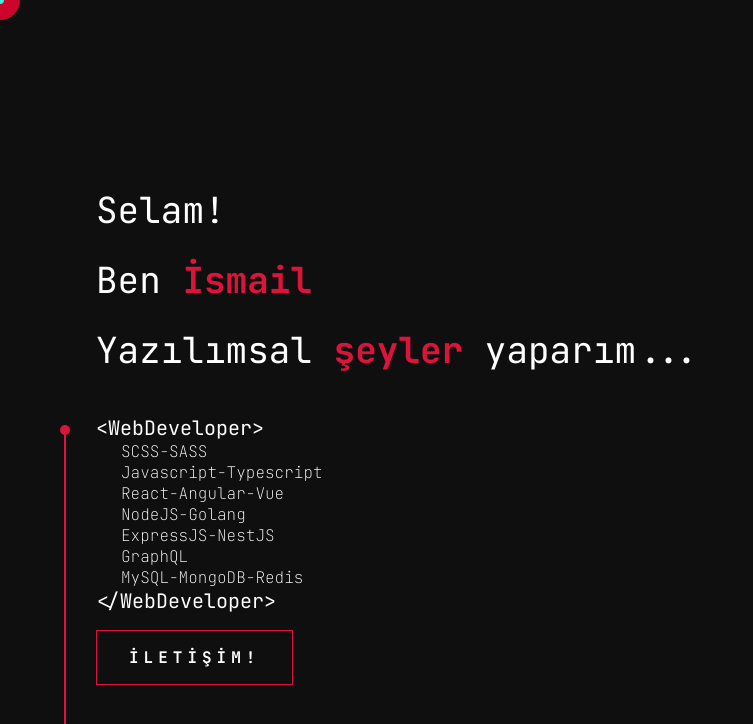
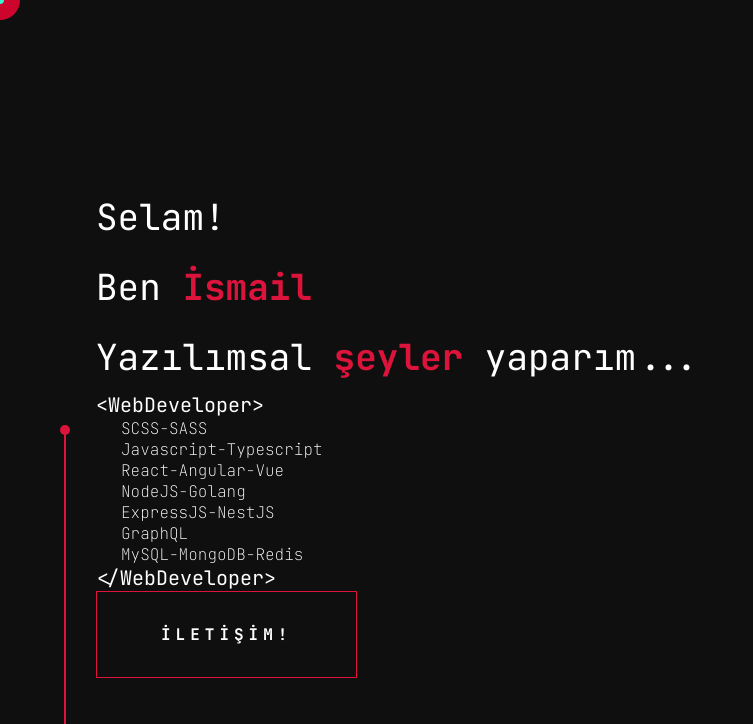
Before and after one commit to ikyilmaz/my-portfolio, a Next.js app: page / in a window 1280 px wide. Shown: the top 724 px of the page, without its empty margins (0-753 px from the left). Built offline with nearby package versions, Linux system fonts and the light colour scheme.

Commit message:
update css

```diff
--- a/pages/home/components/ContactButton.tsx
+++ b/pages/home/components/ContactButton.tsx
@@ -10,8 +10,9 @@
     .button {
       display: block;
       text-decoration: none;
+      width: min-content;
       color: ${props => props.theme.text.white};
-      padding: ${props => props.theme.spacing[2]} ${props => props.theme.spacing[3]};
+      padding: ${props => props.theme.spacing[3]} ${props => props.theme.spacing[4]};
       border: 1px solid ${props => props.theme.colors.primary};
       text-transform: uppercase;
       font-size: ${props => props.theme.fontSize.desktop.button};
--- a/pages/home/components/Features.tsx
+++ b/pages/home/components/Features.tsx
@@ -4,29 +4,28 @@
 
 const Wrapper = styled.div`
   h6 {
-    margin-top: 30px;
-
+    margin: 0;
     .feature {
       display: inline-block;
       padding-left: 25px;
-      font-size: ${(props) => props.theme.fontSize.desktop.badge};
+      font-size: ${props => props.theme.fontSize.desktop.badge};
       font-weight: 100;
     }
 
     .tag {
       font-weight: 500;
-      font-size: ${(props) => props.theme.fontSize.desktop.headingSecondary};
+      font-size: ${props => props.theme.fontSize.desktop.headingSecondary};
     }
   }
 
   @media (max-width: 768px) {
     h6 {
       .feature {
-        font-size: ${(props) => props.theme.fontSize.mobile.badge};
+        font-size: ${props => props.theme.fontSize.mobile.badge};
       }
 
       .tag {
-        font-size: ${(props) => props.theme.fontSize.mobile.badge};
+        font-size: ${props => props.theme.fontSize.mobile.badge};
       }
     }
   }
--- a/pages/home/index.tsx
+++ b/pages/home/index.tsx
@@ -13,18 +13,23 @@
   height: 100%;
   width: 90vw;
   margin: auto;
+  align-items: center;
   /* background-color: #555; */
 
   .heading {
-    display: flex;
-    flex-direction: column;
-    justify-content: center;
-    align-items: flex-start;
-    /* background-color: #555; */
+    display: grid;
+    grid-auto-columns: 1fr;
+    grid-template-columns: 1fr;
+    grid-template-rows: min-content min-content min-content;
+    gap: ${props => props.theme.spacing[5]} 0px;
+    grid-template-areas:
+      "heading"
+      "features"
+      "contact";
   }
 
   .vertical-line {
-    background-color: ${(props) => props.theme.colors.primary};
+    background-color: ${props => props.theme.colors.primary};
     height: 50%;
     width: 2px;
     align-self: flex-end;
@@ -40,7 +45,7 @@
       width: 10px;
       height: 10px;
       border-radius: 10px;
-      background-color: ${(props) => props.theme.colors.primary};
+      background-color: ${props => props.theme.colors.primary};
     }
   }
 `;
```
